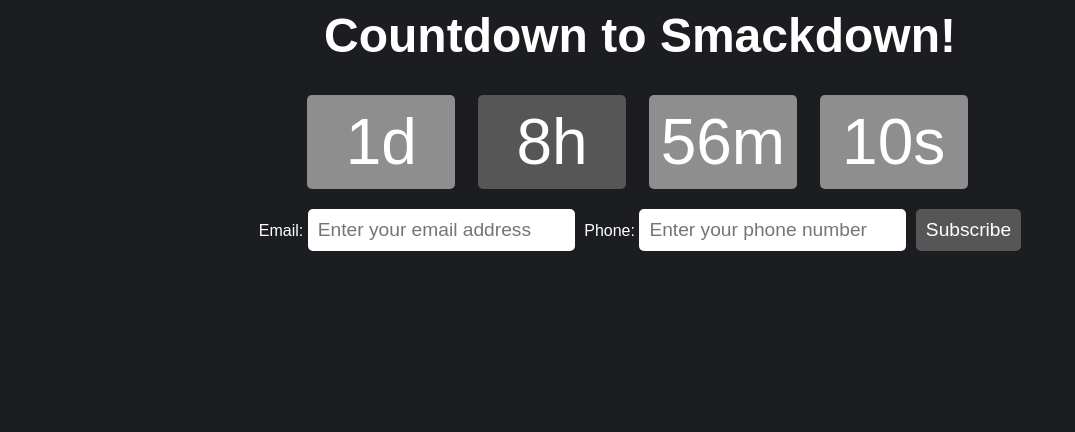
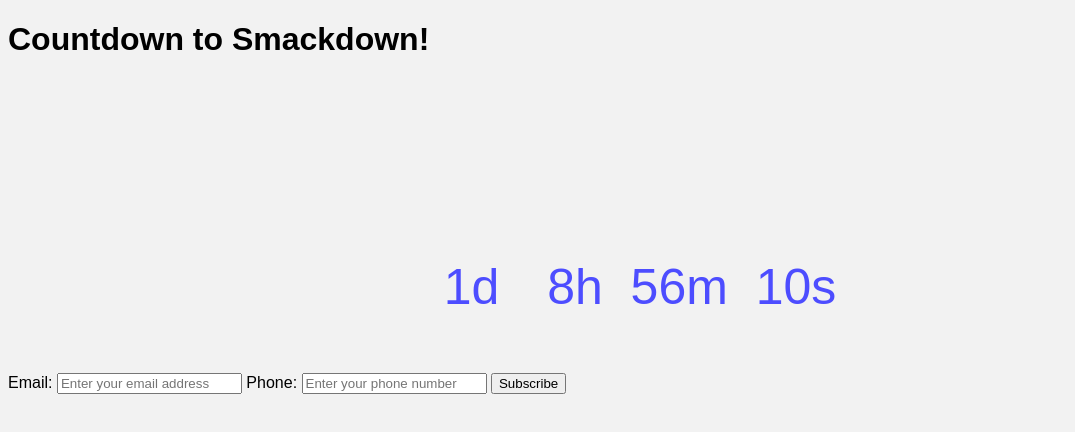
Before and after one commit to Codeof93/smacky-county, a plain HTML site: page index.html in a window 1280 px wide. Shown: the whole page, without its empty margins (0-1075 px from the left). Drawn offline with Linux system fonts and the light colour scheme.

Commit message:
Update index.html

```diff
--- a/index.html
+++ b/index.html
@@ -5,58 +5,62 @@
     <title>Countdown to Smackdown!</title>
     <style>
      body {
-        background-color: #1b1d21;
-        color: #ffffff;
-        font-family: Arial, sans-serif;
+    background-color: #f2f2f2;
+    font-family: Arial, Helvetica, sans-serif;
+  }
+
+  #countdown {
+    font-size: 100px;
+    text-align: center;
+    margin-top: 200px;
+    color: #4d4dff;
+  }
+
+  #countdown span {
+    font-size: 50px;
+    vertical-align: top;
+  }
+
+  #countdown span:first-child {
+    padding-right: 20px;
+  }
+
+  #subscribe-form {
+    margin-top: 50px;
     text-align: center;
   }
 
-      h1 {
-        font-size: 3em;
-        margin-top: 0;
+  #subscribe-form label {
+    font-size: 20px;
+    font-weight: bold;
+    display: block;
+    margin-bottom: 10px;
+    color: #4d4dff;
   }
 
-      #countdown {
-        font-size: 4em;
-        margin-bottom: 20px;
-      }
-
-      #countdown span {
-        display: inline-block;
-        min-width: 2em;
-        background-color: #8e8e8e;
-        padding: 10px;
-        border-radius: 5px;
-        margin-right: 5px;
-      }
-
-      #countdown span:nth-child(2) {
-        border: none;
-        background-color: #565656;
-      }
-
-      #notify-container {
-        margin-top: 20px;
-      }
-
-      #notify-container input[type="email"],
-      #notify-container input[type="tel"] {
-        font-size: 1.2em;
+  #subscribe-form input {
+    font-size: 20px;
     padding: 10px;
     border-radius: 5px;
     border: none;
-        margin-right: 5px;
-        margin-bottom: 5px;
+    width: 300px;
+    margin-bottom: 20px;
+    text-align: center;
+    color: black;
   }
 
-      #notify-container button {
-        font-size: 1.2em;
-        padding: 10px;
+  #subscribe-form button {
+    font-size: 20px;
+    padding: 10px 20px;
     border-radius: 5px;
     border: none;
-        background-color: #565656;
-        color: #ffffff;
+    background-color: #4d4dff;
+    color: white;
     cursor: pointer;
+  }
+
+  #subscribe-form button:hover {
+    background-color: #3333ff;
   }
     </style>
   </head>
```
Lines whose indentation alone changed are shown as unchanged.
